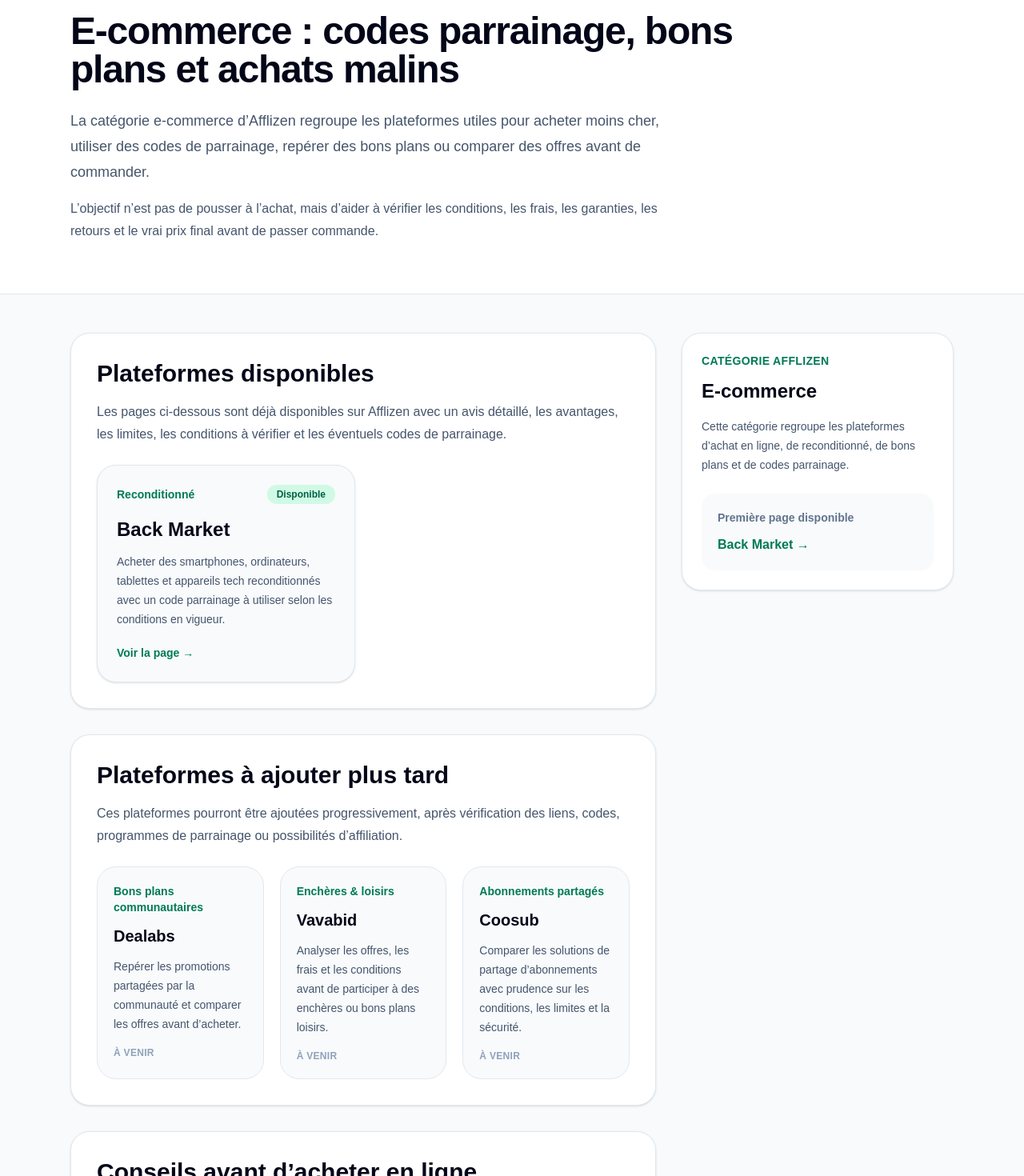
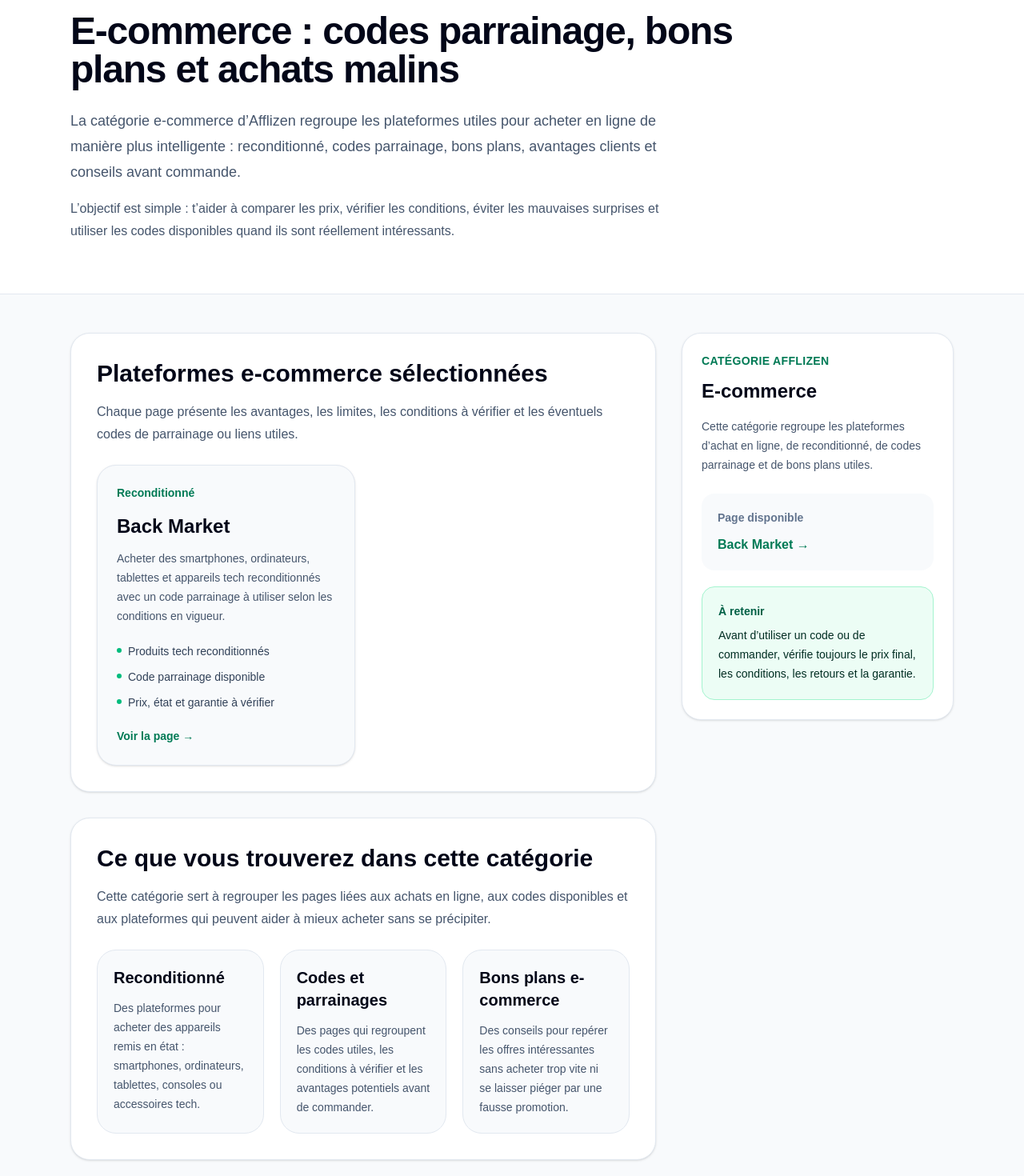
Before and after one commit to sebastienfoulon22-commits/afflizen, a Next.js app: page /e-commerce in a window 1280 px wide. Shown: the part 220-1690 px from the top of the page at 80% size. Built offline with nearby package versions, Linux system fonts and the light colour scheme.

Commit message:
amelioration page categorie e-commerce

```diff
--- a/app/e-commerce/page.tsx
+++ b/app/e-commerce/page.tsx
@@ -3,7 +3,7 @@
 export const metadata = {
   title: "E-commerce : codes parrainage, bons plans et achats malins",
   description:
-    "Découvrez les plateformes e-commerce sélectionnées par Afflizen : reconditionné, bons plans, codes promo, parrainages et conseils avant d’acheter.",
+    "Découvrez les plateformes e-commerce sélectionnées par Afflizen : reconditionné, codes promo, parrainages, bons plans et conseils avant d’acheter.",
   alternates: {
     canonical: "https://afflizen.com/e-commerce",
   },
@@ -16,28 +16,29 @@
     category: "Reconditionné",
     description:
       "Acheter des smartphones, ordinateurs, tablettes et appareils tech reconditionnés avec un code parrainage à utiliser selon les conditions en vigueur.",
-    badge: "Disponible",
+    points: [
+      "Produits tech reconditionnés",
+      "Code parrainage disponible",
+      "Prix, état et garantie à vérifier",
+    ],
   },
 ];
 
-const upcomingPlatforms = [
+const categoryBlocks = [
   {
-    name: "Dealabs",
-    category: "Bons plans communautaires",
+    title: "Reconditionné",
     description:
-      "Repérer les promotions partagées par la communauté et comparer les offres avant d’acheter.",
+      "Des plateformes pour acheter des appareils remis en état : smartphones, ordinateurs, tablettes, consoles ou accessoires tech.",
   },
   {
-    name: "Vavabid",
-    category: "Enchères & loisirs",
+    title: "Codes et parrainages",
     description:
-      "Analyser les offres, les frais et les conditions avant de participer à des enchères ou bons plans loisirs.",
+      "Des pages qui regroupent les codes utiles, les conditions à vérifier et les avantages potentiels avant de commander.",
   },
   {
-    name: "Coosub",
-    category: "Abonnements partagés",
+    title: "Bons plans e-commerce",
     description:
-      "Comparer les solutions de partage d’abonnements avec prudence sur les conditions, les limites et la sécurité.",
+      "Des conseils pour repérer les offres intéressantes sans acheter trop vite ni se laisser piéger par une fausse promotion.",
   },
 ];
 
@@ -64,14 +65,15 @@
 
           <p className="mt-6 max-w-3xl text-lg leading-8 text-slate-600">
             La catégorie e-commerce d’Afflizen regroupe les plateformes utiles
-            pour acheter moins cher, utiliser des codes de parrainage, repérer
-            des bons plans ou comparer des offres avant de commander.
+            pour acheter en ligne de manière plus intelligente : reconditionné,
+            codes parrainage, bons plans, avantages clients et conseils avant
+            commande.
           </p>
 
           <p className="mt-4 max-w-3xl text-base leading-7 text-slate-600">
-            L’objectif n’est pas de pousser à l’achat, mais d’aider à vérifier
-            les conditions, les frais, les garanties, les retours et le vrai prix
-            final avant de passer commande.
+            L’objectif est simple : t’aider à comparer les prix, vérifier les
+            conditions, éviter les mauvaises surprises et utiliser les codes
+            disponibles quand ils sont réellement intéressants.
           </p>
         </div>
       </section>
@@ -81,13 +83,12 @@
           <div className="space-y-8">
             <section className="rounded-3xl border border-slate-200 bg-white p-6 shadow-sm md:p-8">
               <h2 className="text-3xl font-bold text-slate-950">
-                Plateformes disponibles
+                Plateformes e-commerce sélectionnées
               </h2>
 
               <p className="mt-4 text-base leading-7 text-slate-600">
-                Les pages ci-dessous sont déjà disponibles sur Afflizen avec un
-                avis détaillé, les avantages, les limites, les conditions à
-                vérifier et les éventuels codes de parrainage.
+                Chaque page présente les avantages, les limites, les conditions à
+                vérifier et les éventuels codes de parrainage ou liens utiles.
               </p>
 
               <div className="mt-6 grid gap-5 md:grid-cols-2">
@@ -97,14 +98,9 @@
                     href={platform.href}
                     className="group rounded-3xl border border-slate-200 bg-slate-50 p-6 shadow-sm transition hover:border-emerald-300 hover:bg-white hover:shadow-md"
                   >
-                    <div className="flex items-center justify-between gap-4">
-                      <p className="text-sm font-semibold text-emerald-700">
-                        {platform.category}
-                      </p>
-                      <span className="rounded-full bg-emerald-100 px-3 py-1 text-xs font-bold text-emerald-800">
-                        {platform.badge}
-                      </span>
-                    </div>
+                    <p className="text-sm font-semibold text-emerald-700">
+                      {platform.category}
+                    </p>
 
                     <h3 className="mt-4 text-2xl font-bold text-slate-950 group-hover:text-emerald-700">
                       {platform.name}
@@ -113,6 +109,18 @@
                     <p className="mt-3 text-sm leading-6 text-slate-600">
                       {platform.description}
                     </p>
+
+                    <ul className="mt-5 space-y-2">
+                      {platform.points.map((point) => (
+                        <li
+                          key={point}
+                          className="flex gap-2 text-sm leading-6 text-slate-700"
+                        >
+                          <span className="mt-2 h-1.5 w-1.5 shrink-0 rounded-full bg-emerald-500" />
+                          <span>{point}</span>
+                        </li>
+                      ))}
+                    </ul>
 
                     <span className="mt-5 inline-flex text-sm font-bold text-emerald-700">
                       Voir la page →
@@ -124,35 +132,27 @@
 
             <section className="rounded-3xl border border-slate-200 bg-white p-6 shadow-sm md:p-8">
               <h2 className="text-3xl font-bold text-slate-950">
-                Plateformes à ajouter plus tard
+                Ce que vous trouverez dans cette catégorie
               </h2>
 
               <p className="mt-4 text-base leading-7 text-slate-600">
-                Ces plateformes pourront être ajoutées progressivement, après
-                vérification des liens, codes, programmes de parrainage ou
-                possibilités d’affiliation.
+                Cette catégorie sert à regrouper les pages liées aux achats en
+                ligne, aux codes disponibles et aux plateformes qui peuvent aider
+                à mieux acheter sans se précipiter.
               </p>
 
               <div className="mt-6 grid gap-5 md:grid-cols-3">
-                {upcomingPlatforms.map((platform) => (
+                {categoryBlocks.map((block) => (
                   <article
-                    key={platform.name}
+                    key={block.title}
                     className="rounded-3xl border border-slate-200 bg-slate-50 p-5"
                   >
-                    <p className="text-sm font-semibold text-emerald-700">
-                      {platform.category}
-                    </p>
-
-                    <h3 className="mt-3 text-xl font-bold text-slate-950">
-                      {platform.name}
+                    <h3 className="text-xl font-bold text-slate-950">
+                      {block.title}
                     </h3>
 
                     <p className="mt-3 text-sm leading-6 text-slate-600">
-                      {platform.description}
-                    </p>
-
-                    <p className="mt-4 text-xs font-bold uppercase tracking-wide text-slate-400">
-                      À venir
+                      {block.description}
                     </p>
                   </article>
                 ))}
@@ -163,6 +163,11 @@
               <h2 className="text-3xl font-bold text-slate-950">
                 Conseils avant d’acheter en ligne
               </h2>
+
+              <p className="mt-4 text-base leading-7 text-slate-600">
+                Un bon plan n’est intéressant que si le prix final, la garantie,
+                les conditions de retour et la fiabilité du vendeur sont corrects.
+              </p>
 
               <ul className="mt-6 space-y-3">
                 {advice.map((item) => (
@@ -189,13 +194,14 @@
 
             <p className="mt-4 text-sm leading-6 text-slate-600">
               Cette catégorie regroupe les plateformes d’achat en ligne, de
-              reconditionné, de bons plans et de codes parrainage.
+              reconditionné, de codes parrainage et de bons plans utiles.
             </p>
 
             <div className="mt-6 rounded-2xl bg-slate-50 p-5">
               <p className="text-sm font-semibold text-slate-500">
-                Première page disponible
+                Page disponible
               </p>
+
               <Link
                 href="/e-commerce/back-market"
                 className="mt-3 inline-flex font-bold text-emerald-700 hover:text-emerald-800"
@@ -203,6 +209,17 @@
                 Back Market →
               </Link>
             </div>
+
+            <div className="mt-5 rounded-2xl border border-emerald-200 bg-emerald-50 p-5">
+              <p className="text-sm font-bold text-emerald-800">
+                À retenir
+              </p>
+
+              <p className="mt-2 text-sm leading-6 text-emerald-950">
+                Avant d’utiliser un code ou de commander, vérifie toujours le prix
+                final, les conditions, les retours et la garantie.
+              </p>
+            </div>
           </aside>
         </div>
       </section>
```
